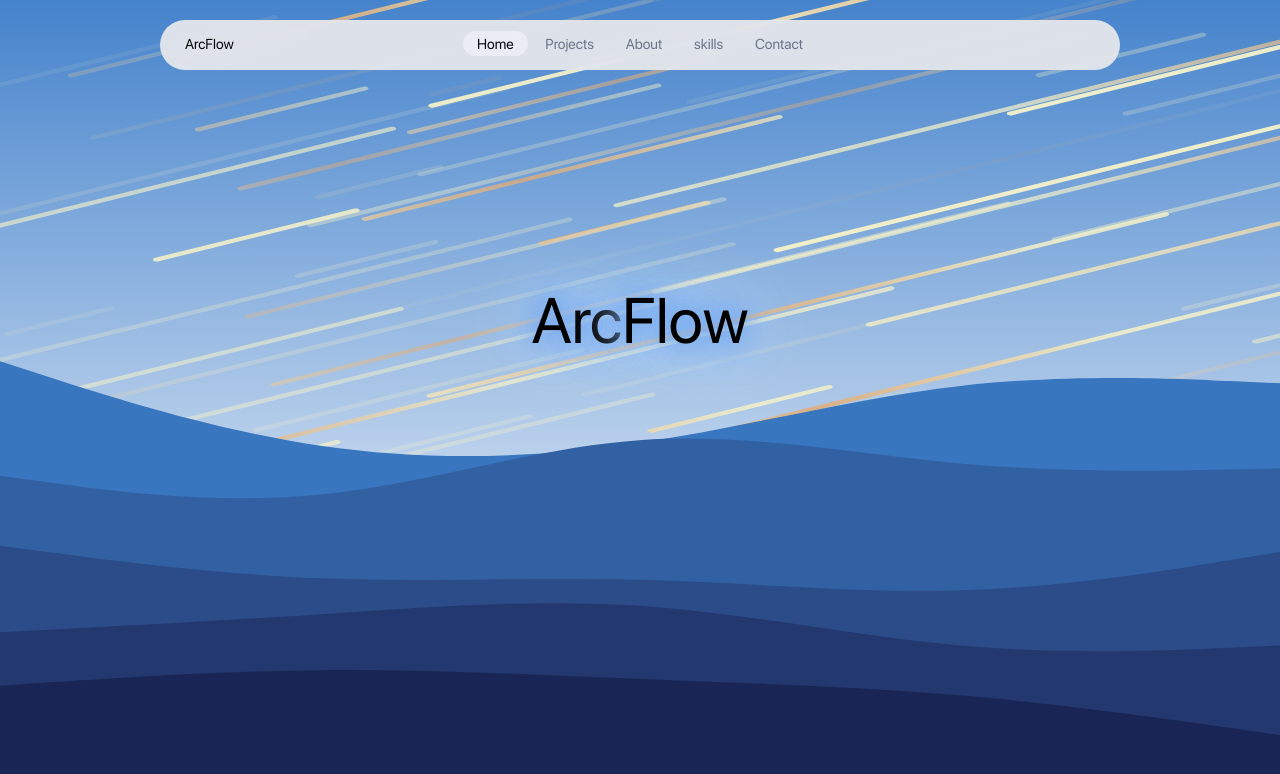
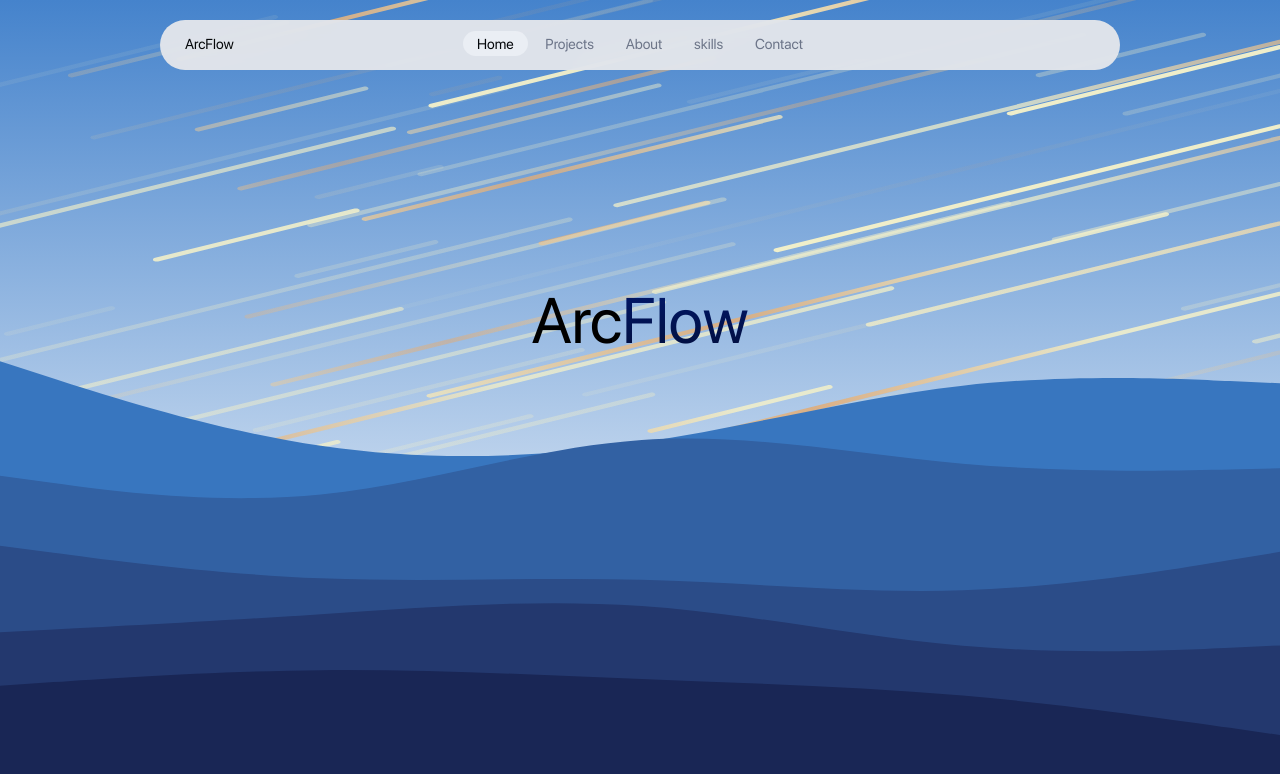
Before and after one commit to arcFlow-dev/arcFlow-dev.github.io, a plain HTML site: page index.html in a window 1280 px wide. Drawn offline with Linux system fonts and the light colour scheme.

Commit message:
remove glow :(

```diff
--- a/style.css
+++ b/style.css
@@ -17,14 +17,12 @@ svg{
 }
 .arc-text{
     color: black;
-    text-shadow: 0 0 20px #659ff0, 0 0 30px #b5d4ff, 0 0 40px #3e7ed7, 0 0 50px #2781ff, 0 0 60px #ededed, 0 0 70px #ffffff, 0 0 80px #ffffff;
   }
 .flow-text{
-  /* background: linear-gradient(#00186f, #020E39); */
-  /* background-clip: text; */
-  /* -webkit-text-fill-color: transparent; */
+  background: linear-gradient(#00186f, #020E39);
+  background-clip: text;
+  -webkit-text-fill-color: transparent;
   color: black;
-  text-shadow: 0 0 20px #659ff0, 0 0 30px #b5d4ff, 0 0 40px #3e7ed7, 0 0 50px #2781ff, 0 0 60px #ededed, 0 0 70px #ffffff, 0 0 80px #ffffff;
 }
 .center{
     position: absolute;
```
